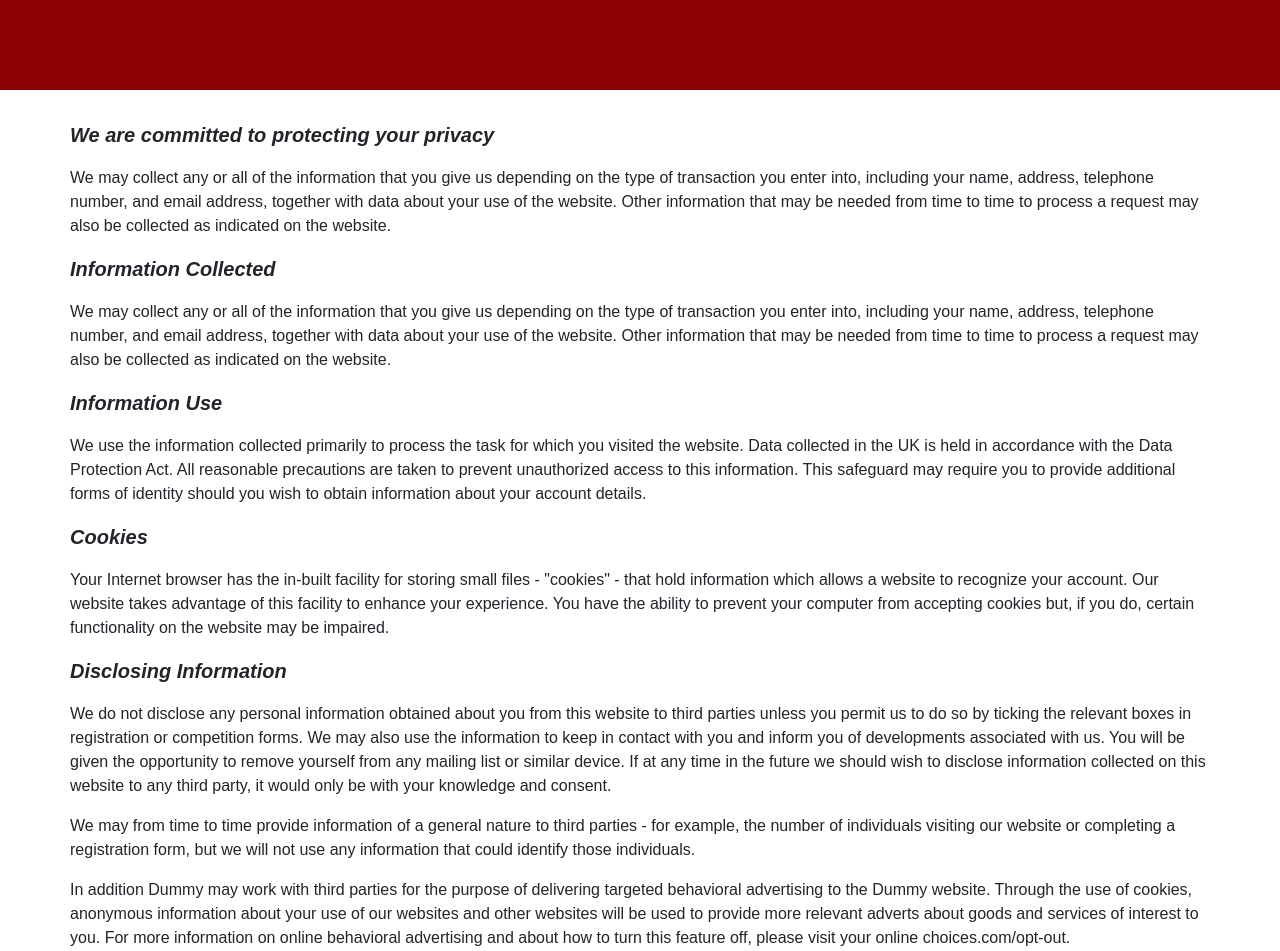
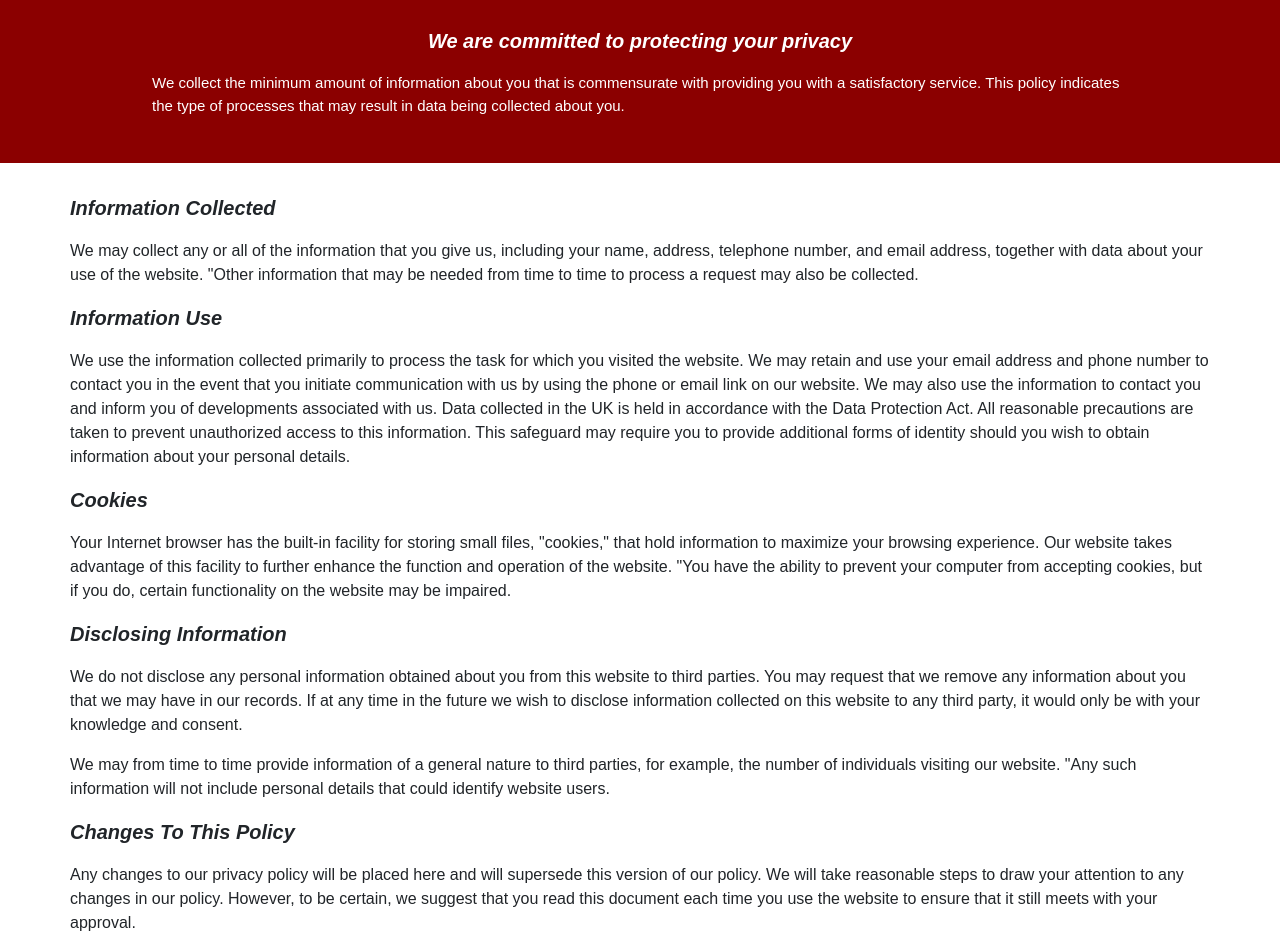
Before and after one commit to devtech77snake/LakesAreaGuardian, a React (Create React App) app: page /privacy_policy in a window 1280 px wide. Shown: the part 181-1132 px from the top of the page. Built offline with nearby package versions, Linux system fonts and the light colour scheme.

Commit message:
#25 update a little

```diff
--- a/src/components/privacy.js
+++ b/src/components/privacy.js
@@ -8,28 +8,26 @@ const Privacy = () => {
 				className="row mx-auto"
 				style={{
 					margin: "0 0 30px 0",
-					paddingTop: "140px",
+					paddingTop: "120px",
 					paddingRight: "50px",
 					paddingLeft: "50px",
-					paddingBottom: "70px",
+					paddingBottom: "30px",
 					backgroundColor: "darkred",
 				}}
 			>
-				<p className="text-center" style={{ color: "white", fontFamily: "Arial", fontSize: "30px" }}>
+				<p className="text-center" style={{ color: "white", fontFamily: "Arial", fontSize: "34px" }}>
 					Privacy Policy
 				</p>
-			</div>
+				<div id="protect_policy" className="mx-auto text-white" style={{ paddingTop: "20px", maxWidth: "1000px" }}>
+					<p className="fst-italic fw-bold fs-5 text-center" style={{ fontFamily: "Arial" }}>
+						We are committed to protecting your privacy
+					</p>
 
-			<div id="protect_policy" className="mx-auto" style={{ padding: "0px 70px 0px 70px", maxWidth: "1300px" }}>
-				<p className="fst-italic fw-bold fs-5" style={{ fontFamily: "Arial" }}>
-					We are committed to protecting your privacy
-				</p>
-
-				<p className="text-break" style={{ fontFamily: "Arial" }}>
-					We may collect any or all of the information that you give us depending on the type of transaction you enter into, including your
-					name, address, telephone number, and email address, together with data about your use of the website. Other information that may
-					be needed from time to time to process a request may also be collected as indicated on the website.
-				</p>
+					<p className="text-break" style={{ fontFamily: "Arial", fontSize: "15px" }}>
+						We collect the minimum amount of information about you that is commensurate with providing you with a satisfactory service.
+						This policy indicates the type of processes that may result in data being collected about you.
+					</p>
+				</div>
 			</div>
 
 			<div id="information_collected" className="mx-auto" style={{ padding: "0px 70px 0px 70px", maxWidth: "1300px" }}>
@@ -38,9 +36,9 @@ const Privacy = () => {
 				</p>
 
 				<p className="text-break" style={{ fontFamily: "Arial" }}>
-					We may collect any or all of the information that you give us depending on the type of transaction you enter into, including your
-					name, address, telephone number, and email address, together with data about your use of the website. Other information that may
-					be needed from time to time to process a request may also be collected as indicated on the website.
+					We may collect any or all of the information that you give us, including your name, address, telephone number, and email address,
+					together with data about your use of the website. "Other information that may be needed from time to time to process a request may
+					also be collected.
 				</p>
 			</div>
 
@@ -50,10 +48,12 @@ const Privacy = () => {
 				</p>
 
 				<p className="text-break" style={{ fontFamily: "Arial" }}>
-					We use the information collected primarily to process the task for which you visited the website. Data collected in the UK is held
-					in accordance with the Data Protection Act. All reasonable precautions are taken to prevent unauthorized access to this
-					information. This safeguard may require you to provide additional forms of identity should you wish to obtain information about
-					your account details.
+					We use the information collected primarily to process the task for which you visited the website. We may retain and use your email
+					address and phone number to contact you in the event that you initiate communication with us by using the phone or email link on
+					our website. We may also use the information to contact you and inform you of developments associated with us. Data collected in
+					the UK is held in accordance with the Data Protection Act. All reasonable precautions are taken to prevent unauthorized access to
+					this information. This safeguard may require you to provide additional forms of identity should you wish to obtain information
+					about your personal details.
 				</p>
 			</div>
 
@@ -63,9 +63,10 @@ const Privacy = () => {
 				</p>
 
 				<p className="text-break" style={{ fontFamily: "Arial" }}>
-					Your Internet browser has the in-built facility for storing small files - "cookies" - that hold information which allows a website
-					to recognize your account. Our website takes advantage of this facility to enhance your experience. You have the ability to
-					prevent your computer from accepting cookies but, if you do, certain functionality on the website may be impaired.
+					Your Internet browser has the built-in facility for storing small files, "cookies," that hold information to maximize your
+					browsing experience. Our website takes advantage of this facility to further enhance the function and operation of the website.
+					"You have the ability to prevent your computer from accepting cookies, but if you do, certain functionality on the website may be
+					impaired.
 				</p>
 			</div>
 
@@ -75,21 +76,13 @@ const Privacy = () => {
 				</p>
 
 				<p className="text-break" style={{ fontFamily: "Arial" }}>
-					We do not disclose any personal information obtained about you from this website to third parties unless you permit us to do so by
-					ticking the relevant boxes in registration or competition forms. We may also use the information to keep in contact with you and
-					inform you of developments associated with us. You will be given the opportunity to remove yourself from any mailing list or
-					similar device. If at any time in the future we should wish to disclose information collected on this website to any third party,
-					it would only be with your knowledge and consent.
+					We do not disclose any personal information obtained about you from this website to third parties. You may request that we remove
+					any information about you that we may have in our records. If at any time in the future we wish to disclose information collected
+					on this website to any third party, it would only be with your knowledge and consent.
 				</p>
 				<p className="text-break" style={{ fontFamily: "Arial" }}>
-					We may from time to time provide information of a general nature to third parties - for example, the number of individuals
-					visiting our website or completing a registration form, but we will not use any information that could identify those individuals.
-				</p>
-				<p className="text-break" style={{ fontFamily: "Arial" }}>
-					In addition Dummy may work with third parties for the purpose of delivering targeted behavioral advertising to the Dummy website.
-					Through the use of cookies, anonymous information about your use of our websites and other websites will be used to provide more
-					relevant adverts about goods and services of interest to you. For more information on online behavioral advertising and about how
-					to turn this feature off, please visit your online choices.com/opt-out.
+					We may from time to time provide information of a general nature to third parties, for example, the number of individuals visiting
+					our website. "Any such information will not include personal details that could identify website users.
 				</p>
 			</div>
 
@@ -98,9 +91,9 @@ const Privacy = () => {
 					Changes To This Policy
 				</p>
 				<p className="text-break" style={{ fontFamily: "Arial" }}>
-					Any changes to our Privacy Policy will be placed here and will supersede this version of our policy. We will take reasonable steps
-					to draw your attention to any changes in our policy. However, to be on the safe side, we suggest that you read this document each
-					time you use the website to ensure that it still meets with your approval.
+					Any changes to our privacy policy will be placed here and will supersede this version of our policy. We will take reasonable steps
+					to draw your attention to any changes in our policy. However, to be certain, we suggest that you read this document each time you
+					use the website to ensure that it still meets with your approval.
 				</p>
 			</div>
 
@@ -110,7 +103,7 @@ const Privacy = () => {
 				</p>
 				<p className="text-break" style={{ fontFamily: "Arial" }}>
 					If you have any questions about our Privacy Policy, or if you want to know what information we have collected about you, please
-					email us at Admin@LakesAreaGuardian. You can also correct any factual errors in that information or require us to remove your
+					email us at Admin@LakesAreaGuardian.com. You can also correct any factual errors in that information or require us to remove your
 					details form any list under our control.
 				</p>
 			</div>
```
